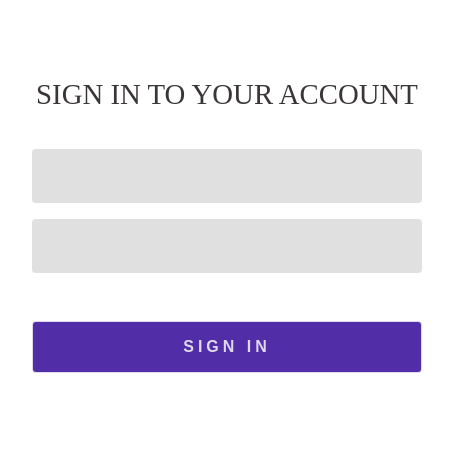
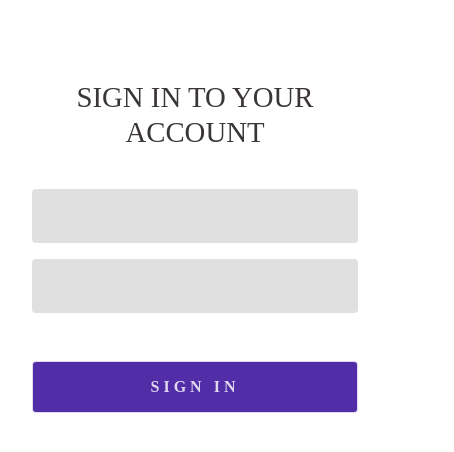
Before and after one commit to vishalbasnet23/nick-frontend-exercise, a Nuxt app: page /login in a window 390 px wide. Shown: the top 452 px of the page, 454 px wide, since content can reach past the window. Built offline with nearby package versions, Linux system fonts and the light colour scheme; no server answers.

Commit message:
1. Scss variables replaced with CSS global vars 2. Refactored responsive codes

```diff
--- a/assets/css/main.css
+++ b/assets/css/main.css
@@ -1,48 +1,18 @@
-/* http://meyerweb.com/eric/tools/css/reset/
-   v2.0 | 20110126
-   License: none (public domain)
-*/
-
-html, body, div, span, applet, object, iframe,
-h1, h2, h3, h4, h5, h6, p, blockquote, pre,
-a, abbr, acronym, address, big, cite, code,
-del, dfn, em, img, ins, kbd, q, s, samp,
-small, strike, strong, sub, sup, tt, var,
-b, u, i, center,
-dl, dt, dd, ol, ul, li,
-fieldset, form, label, legend,
-table, caption, tbody, tfoot, thead, tr, th, td,
-article, aside, canvas, details, embed,
-figure, figcaption, footer, header, hgroup,
-menu, nav, output, ruby, section, summary,
-time, mark, audio, video {
-	margin: 0;
-	padding: 0;
-	border: 0;
-	font-size: 100%;
-	font: inherit;
-	vertical-align: baseline;
-}
-/* HTML5 display-role reset for older browsers */
-article, aside, details, figcaption, figure,
-footer, header, hgroup, menu, nav, section {
-	display: block;
+:root {
+  --ini-white-color: #fff;
+  --ini-heading-color: #3b3636;
+  --ini-text-color: #ffffffd0;
+  --ini-text-color-inverse: #909090;
+  --ini-text-input-color: --ini-text-color-inverse;
+  --ini-form-input-background: #d9d9d9cf;
+  --ini-bg-gray: #f3f4f6;
+  --ini-bor-gray: #dadada;
+  --ini-bor-dark: #212121;
+  --ini-input-font-size: 1rem;
+  --ini-button-color: #512da8;
+  --ini-form-group-element-padding: 1rem 1rem;
 }
 body {
-	line-height: 1;
+  margin: 0;
+  padding: 0;
 }
-ol, ul {
-	list-style: none;
-}
-blockquote, q {
-	quotes: none;
-}
-blockquote:before, blockquote:after,
-q:before, q:after {
-	content: '';
-	content: none;
-}
-table {
-	border-collapse: collapse;
-	border-spacing: 0;
-}
--- a/assets/scss/reset.scss
+++ b/assets/scss/reset.scss
@@ -1,4 +1,442 @@
-body{
-		margin: 0;
-		padding: 0;
-	}
+:root {
+  --ini-font-sans-serif: system-ui, -apple-system, "Segoe UI", Roboto, "Helvetica Neue", Arial, "Noto Sans", "Liberation Sans", sans-serif, "Apple Color Emoji", "Segoe UI Emoji", "Segoe UI Symbol", "Noto Color Emoji";
+  --ini-font-monospace: SFMono-Regular, Menlo, Monaco, Consolas, "Liberation Mono", "Courier New", monospace;
+  --ini-gradient: linear-gradient(180deg, rgba(255, 255, 255, 0.15), rgba(255, 255, 255, 0));
+  --ini-body-font-family: var(--ini-font-sans-serif);
+  --ini-body-font-size: 1rem;
+  --ini-body-font-weight: 400;
+  --ini-body-line-height: 1.5;
+  --ini-body-color: #212529;
+  --ini-body-bg: #fff;
+	--ini-heading-color: #3b3636;
+	--ini-text-color:  #ffffffd0;
+	--ini-text-color-inverse: #909090;
+	--ini-text-input-color: --ini-text-color-inverse;
+	--ini-form-input-background: #d9d9d9cf;
+	--ini-input-font-size: 1rem;
+	--ini-button-color: #512da8;
+	--ini-form-group-element-padding: 1rem 1rem;
+}
+
+*,
+*::before,
+*::after {
+  box-sizing: border-box;
+}
+
+@media (prefers-reduced-motion: no-preference) {
+  :root {
+    scroll-behavior: smooth;
+  }
+}
+
+body {
+  margin: 0;
+  font-family: var(--ini-body-font-family);
+  font-size: var(--ini-body-font-size);
+  font-weight: var(--ini-body-font-weight);
+  line-height: var(--ini-body-line-height);
+  color: var(--ini-body-color);
+  text-align: var(--ini-body-text-align);
+  background-color: var(--ini-body-bg);
+  -webkit-text-size-adjust: 100%;
+  -webkit-tap-highlight-color: rgba(0, 0, 0, 0);
+}
+
+hr {
+  margin: 1rem 0;
+  color: inherit;
+  background-color: currentColor;
+  border: 0;
+  opacity: 0.25;
+}
+
+hr:not([size]) {
+  height: 1px;
+}
+
+h6, h5, h4, h3, h2, h1 {
+  margin-top: 0;
+  margin-bottom: 0.5rem;
+  font-weight: 500;
+  line-height: 1.2;
+}
+
+h1 {
+  font-size: calc(1.375rem + 1.5vw);
+}
+@media (min-width: 1200px) {
+  h1 {
+    font-size: 2.5rem;
+  }
+}
+
+h2 {
+  font-size: calc(1.325rem + 0.9vw);
+}
+@media (min-width: 1200px) {
+  h2 {
+    font-size: 2rem;
+  }
+}
+
+h3 {
+  font-size: calc(1.3rem + 0.6vw);
+}
+@media (min-width: 1200px) {
+  h3 {
+    font-size: 1.75rem;
+  }
+}
+
+h4 {
+  font-size: calc(1.275rem + 0.3vw);
+}
+@media (min-width: 1200px) {
+  h4 {
+    font-size: 1.5rem;
+  }
+}
+
+h5 {
+  font-size: 1.25rem;
+}
+
+h6 {
+  font-size: 1rem;
+}
+
+p {
+  margin-top: 0;
+  margin-bottom: 1rem;
+}
+
+abbr[title],
+abbr[data-bs-original-title] {
+  -webkit-text-decoration: underline dotted;
+  text-decoration: underline dotted;
+  cursor: help;
+  -webkit-text-decoration-skip-ink: none;
+  text-decoration-skip-ink: none;
+}
+
+address {
+  margin-bottom: 1rem;
+  font-style: normal;
+  line-height: inherit;
+}
+
+ol,
+ul {
+  padding-left: 2rem;
+}
+
+ol,
+ul,
+dl {
+  margin-top: 0;
+  margin-bottom: 1rem;
+}
+
+ol ol,
+ul ul,
+ol ul,
+ul ol {
+  margin-bottom: 0;
+}
+
+dt {
+  font-weight: 700;
+}
+
+dd {
+  margin-bottom: 0.5rem;
+  margin-left: 0;
+}
+
+blockquote {
+  margin: 0 0 1rem;
+}
+
+b,
+strong {
+  font-weight: bolder;
+}
+
+small {
+  font-size: 0.875em;
+}
+
+mark {
+  padding: 0.2em;
+  background-color: #fcf8e3;
+}
+
+sub,
+sup {
+  position: relative;
+  font-size: 0.75em;
+  line-height: 0;
+  vertical-align: baseline;
+}
+
+sub {
+  bottom: -0.25em;
+}
+
+sup {
+  top: -0.5em;
+}
+
+a {
+  color: #0d6efd;
+  text-decoration: underline;
+}
+a:hover {
+  color: #0a58ca;
+}
+
+a:not([href]):not([class]), a:not([href]):not([class]):hover {
+  color: inherit;
+  text-decoration: none;
+}
+
+pre,
+code,
+kbd,
+samp {
+  font-family: var(--bs-font-monospace);
+  font-size: 1em;
+  direction: ltr /* rtl:ignore */;
+  unicode-bidi: bidi-override;
+}
+
+pre {
+  display: block;
+  margin-top: 0;
+  margin-bottom: 1rem;
+  overflow: auto;
+  font-size: 0.875em;
+}
+pre code {
+  font-size: inherit;
+  color: inherit;
+  word-break: normal;
+}
+
+code {
+  font-size: 0.875em;
+  color: #d63384;
+  word-wrap: break-word;
+}
+a > code {
+  color: inherit;
+}
+
+kbd {
+  padding: 0.2rem 0.4rem;
+  font-size: 0.875em;
+  color: #fff;
+  background-color: #212529;
+  border-radius: 0.2rem;
+}
+kbd kbd {
+  padding: 0;
+  font-size: 1em;
+  font-weight: 700;
+}
+
+figure {
+  margin: 0 0 1rem;
+}
+
+img,
+svg {
+  vertical-align: middle;
+}
+
+table {
+  caption-side: bottom;
+  border-collapse: collapse;
+}
+
+caption {
+  padding-top: 0.5rem;
+  padding-bottom: 0.5rem;
+  color: #6c757d;
+  text-align: left;
+}
+
+th {
+  text-align: inherit;
+  text-align: -webkit-match-parent;
+}
+
+thead,
+tbody,
+tfoot,
+tr,
+td,
+th {
+  border-color: inherit;
+  border-style: solid;
+  border-width: 0;
+}
+
+label {
+  display: inline-block;
+}
+
+button {
+  border-radius: 0;
+}
+
+button:focus:not(:focus-visible) {
+  outline: 0;
+}
+
+input,
+button,
+select,
+optgroup,
+textarea {
+  margin: 0;
+  font-family: inherit;
+  font-size: inherit;
+  line-height: inherit;
+}
+
+button,
+select {
+  text-transform: none;
+}
+
+[role=button] {
+  cursor: pointer;
+}
+
+select {
+  word-wrap: normal;
+}
+select:disabled {
+  opacity: 1;
+}
+
+[list]::-webkit-calendar-picker-indicator {
+  display: none;
+}
+
+button,
+[type=button],
+[type=reset],
+[type=submit] {
+  -webkit-appearance: button;
+}
+button:not(:disabled),
+[type=button]:not(:disabled),
+[type=reset]:not(:disabled),
+[type=submit]:not(:disabled) {
+  cursor: pointer;
+}
+
+::-moz-focus-inner {
+  padding: 0;
+  border-style: none;
+}
+
+textarea {
+  resize: vertical;
+}
+
+fieldset {
+  min-width: 0;
+  padding: 0;
+  margin: 0;
+  border: 0;
+}
+
+legend {
+  float: left;
+  width: 100%;
+  padding: 0;
+  margin-bottom: 0.5rem;
+  font-size: calc(1.275rem + 0.3vw);
+  line-height: inherit;
+}
+@media (min-width: 1200px) {
+  legend {
+    font-size: 1.5rem;
+  }
+}
+legend + * {
+  clear: left;
+}
+
+::-webkit-datetime-edit-fields-wrapper,
+::-webkit-datetime-edit-text,
+::-webkit-datetime-edit-minute,
+::-webkit-datetime-edit-hour-field,
+::-webkit-datetime-edit-day-field,
+::-webkit-datetime-edit-month-field,
+::-webkit-datetime-edit-year-field {
+  padding: 0;
+}
+
+::-webkit-inner-spin-button {
+  height: auto;
+}
+
+[type=search] {
+  outline-offset: -2px;
+  -webkit-appearance: textfield;
+}
+
+/* rtl:raw:
+[type="tel"],
+[type="url"],
+[type="email"],
+[type="number"] {
+  direction: ltr;
+}
+*/
+::-webkit-search-decoration {
+  -webkit-appearance: none;
+}
+
+::-webkit-color-swatch-wrapper {
+  padding: 0;
+}
+
+::-webkit-file-upload-button {
+  font: inherit;
+}
+
+::file-selector-button {
+  font: inherit;
+}
+
+::-webkit-file-upload-button {
+  font: inherit;
+  -webkit-appearance: button;
+}
+
+output {
+  display: inline-block;
+}
+
+iframe {
+  border: 0;
+}
+
+summary {
+  display: list-item;
+  cursor: pointer;
+}
+
+progress {
+  vertical-align: baseline;
+}
+
+[hidden] {
+  display: none !important;
+}
--- a/assets/scss/variables.scss
+++ /dev/null
@@ -1,10 +0,0 @@
-/* global vars */
-$font: Roboto, sans-serif;
-$heading-color: #3b3636;
-$text-color:  #ffffffd0;
-$text-color-inverse: #909090;
-$text-input-color: $text-color-inverse;
-$form-input-background: #d9d9d9cf;
-$input-font-size: 1rem;
-$button-color: #512da8;
-$form-group-element-padding: 1rem 1rem;
--- a/nuxt.config.js
+++ b/nuxt.config.js
@@ -55,7 +55,7 @@ export default {
   // Build Configuration: https://go.nuxtjs.dev/config-build
   build: {},
   styleResources: {
-    scss: ['~assets/scss/mixins.scss', '~assets/scss/variables.scss'],
+    scss: ['~assets/scss/mixins.scss', '~assets/scss/reset.scss'],
   },
   googleFonts: {
     families: {
--- a/pages/login.vue
+++ b/pages/login.vue
@@ -135,7 +135,7 @@ export default {
           &.login__heading {
             font-size: 1.8rem;
             font-weight: 100;
-            color: $heading-color;
+            color: var(--ini-heading-color);
             text-align: center;
             margin: 5rem 0 2.5rem 0;
             width: 100%;
@@ -168,12 +168,12 @@ export default {
             & .form__input {
               display: flex;
               width: 100%;
-              padding: $form-group-element-padding;
+              padding: var(--ini-form-group-element-padding);
               border-radius: 0.25rem;
-              background: $form-input-background;
-              font-size: $input-font-size;
+              background: var(--ini-form-input-background);
+              font-size: var(--ini-input-font-size);
               letter-spacing: 0.125rem;
-              color: $text-input-color;
+              color: var(--ini-text-input-color);
               border-color: transparent;
               &:focus {
                 outline: none;
@@ -184,22 +184,22 @@ export default {
               display: flex;
               width: 100%;
               justify-content: center;
-              padding: $form-group-element-padding;
+              padding: var(--ini-form-group-element-padding);
               cursor: pointer;
-              border: 0.1rem solid $text-color;
+              border: 0.1rem solid var(--ini-text-color);
               border-radius: 0.25rem;
-              background: $button-color;
+              background: var(--ini-button-color);
               box-shadow: none;
               outline: none;
               text-transform: uppercase;
               margin-top: 2rem;
               &:hover {
-                color: $text-color-inverse;
+                color: var(--ini-text-color-inverse);
                 &::after {
                   width: 100%;
                 }
                 & .form__btn-text {
-                  color: $text-color-inverse;
+                  color: var(--ini-text-color-inverse);
                 }
               }
               & .form__btn-text {
@@ -207,7 +207,7 @@ export default {
                 z-index: 99;
                 font-size: 1rem;
                 letter-spacing: 0.25rem;
-                color: $text-color;
+                color: var(--ini-text-color);
                 font-weight: 700;
               }
             }
```
Also changed, not shown: components/common/aside.vue (+11 -15 lines), components/users/modal.vue (+9 -9 lines), components/users/user.vue (+10 -3 lines), pages/users.vue (+23 -13 lines).
